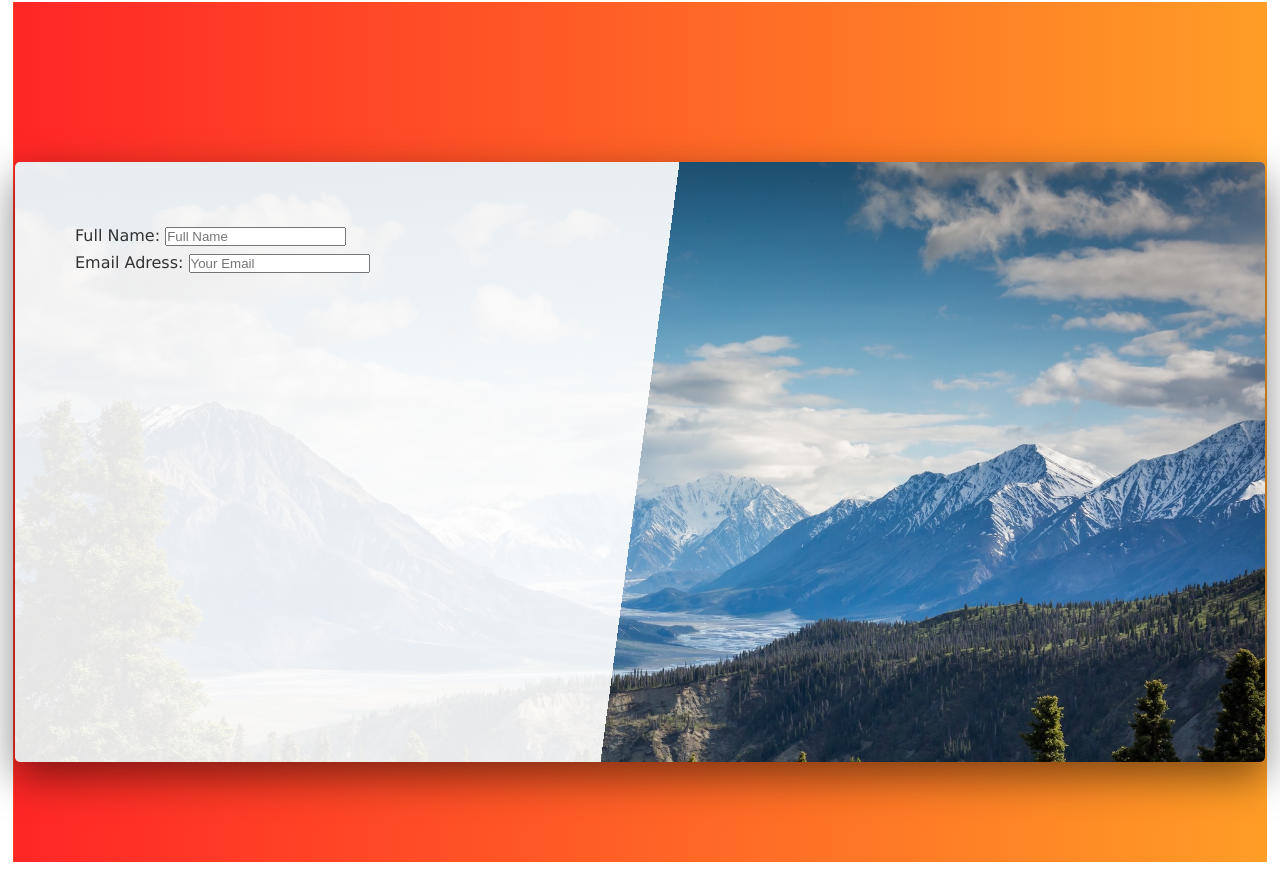
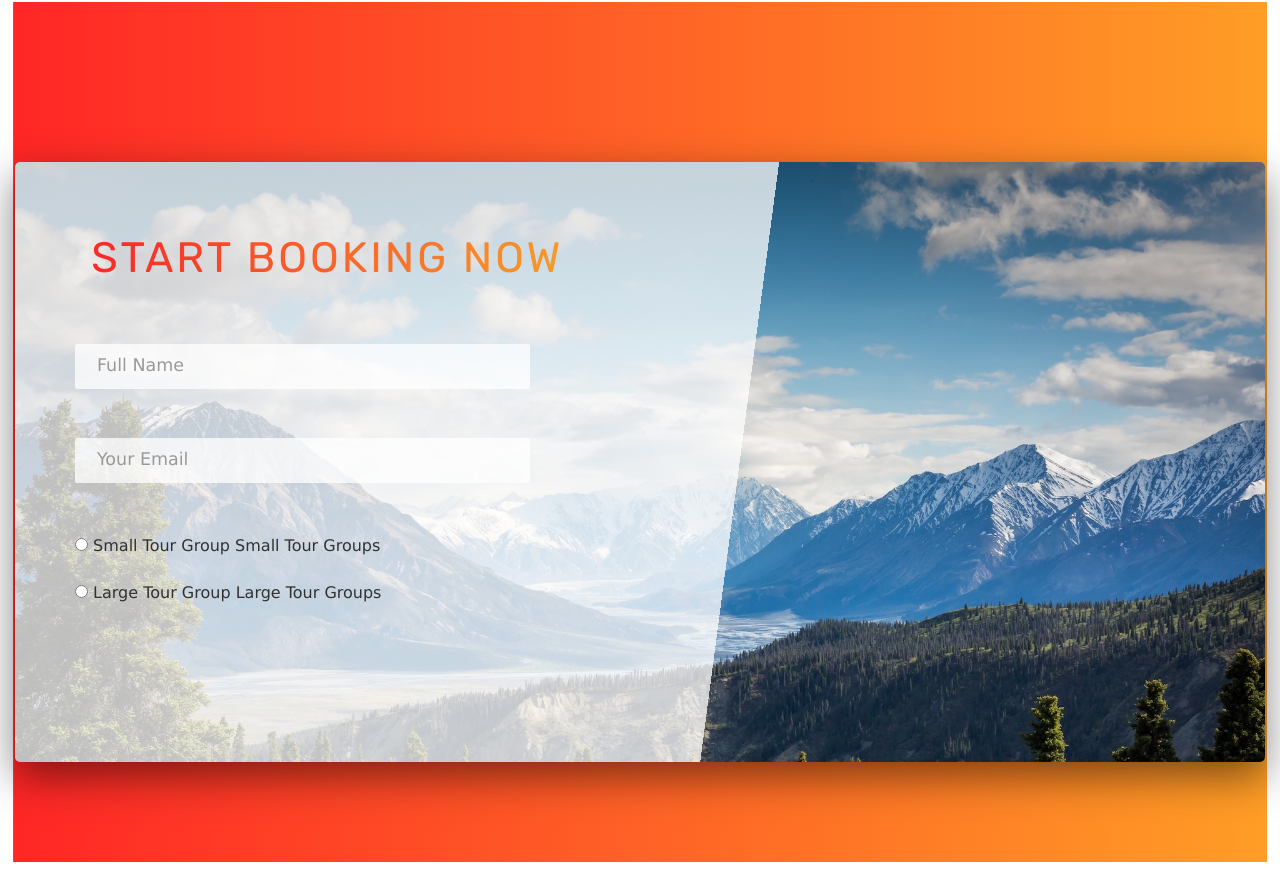
Before and after one commit to EshanTrivedi21/Natours-Tourism, a website: page index.html in a window 1280 px wide. Shown: the part 4100-4975 px from the top of the page. Drawn offline with Linux system fonts and the light colour scheme; grey boxes are pictures that could not be loaded; a web font is replaced by a local one.

Commit message:
booking section v1

```diff
--- a/index.html
+++ b/index.html
@@ -314,14 +314,36 @@
                     <div class="book__form">
                         <form action="#" class="form">
 
-                            <div class="form__group">
-                                <label for="name" class="form__label">Full Name: </label>
-                                <input type="text" class="form__input" placeholder="Full Name" id="name" required>
+                            <div class="u-center-text u-margin-bottom-medium">
+                                <h2 class="heading-secondary">Start Booking Now</h2>
                             </div>
 
                             <div class="form__group">
-                                <label for="name" class="form__label">Email Adress: </label>
+                                <input type="text" class="form__input" placeholder="Full Name" id="name" required>
+                                <label for="name" class="form__label">Full Name </label>
+                            </div>
+
+                            <div class="form__group">
                                 <input type="email" class="form__input" placeholder="Your Email" id="email" required>
+                                <label for="name" class="form__label">Email Adress </label>
+                            </div>
+
+                            <div class="form__group">
+                                <div class="form__radio-group">
+                                    <input type="radio" class="from__radio-input" id="checkbox" name="size" required>
+                                    <label for="small" class="form__radio-label">Small Tour Group</label>
+                                    <span class="form__radio-button"></span>
+                                    Small Tour Groups
+                                </div>
+                            </div>
+
+                            <div class="form__group">
+                                <div class="form__radio-group">
+                                    <input type="radio" class="from__radio-input" id="checkbox" name="size" required>
+                                    <label for="small" class="form__radio-label">Large Tour Group</label>
+                                    <span class="form__radio-button"></span>
+                                    Large Tour Groups
+                                </div>
                             </div>
 
                         </form>
--- a/sass/abstracts/_variables.scss
+++ b/sass/abstracts/_variables.scss
@@ -18,6 +18,7 @@ $color-primary-black:#000000;
 $color-primary-gray:#777;
 $color-primary-gray-light:rgb(175, 175, 175);
 $color-gray-light-1: #f7f7f7;
+$color-secondary-gray:#999;
 
 //GRID
 
--- /dev/null
+++ b/sass/components/_form.scss
@@ -0,0 +1,50 @@
+.form {
+    &__group:not(:last-child) {
+        margin-bottom: 2rem;
+    }
+
+    &__input {
+        font-size: 1.75rem;
+        color: inherit ;
+        padding: 1.1rem 2.2rem;
+        border-radius: 2px;
+        font-family: inherit;
+        background-color: rgba($color-primary-white , 0.75);
+        border: none;
+        border-bottom: 3px solid transparent;
+        width: 90%;
+        display: block;
+        transition: all 0.3s;
+
+        &:focus {
+            outline: none;
+            box-shadow: 0 1rem 2rem rgba($color-primary-black, 0.1);
+            border-bottom: 3px solid #77DD77;
+        }
+
+        &:focus:invalid {
+            border-bottom: 3px solid #FF6961;
+        }
+
+        &::-webkit-input-placeholder {
+            color: $color-secondary-gray;
+        }
+    }
+
+    &__label {
+        font-size: 1.4rem;
+        margin-left: 2.25rem;
+        margin-top: 0.5rem;
+        display: block;
+        transition: all 0.25s;
+    }
+
+    &__input:placeholder-shown + &__label{
+        opacity: 0;
+        visibility: hidden;
+        transform: translateY(-4rem);
+    }
+
+    &__radio-input {
+    }
+}
--- a/sass/main.scss
+++ b/sass/main.scss
@@ -13,6 +13,7 @@
 @import "components/cards";
 @import "components/story";
 @import "components/bg-video";
+@import "components/form";
 
 @import "layouts/header";
 @import "layouts/grid";
--- a/sass/pages/_home.scss
+++ b/sass/pages/_home.scss
@@ -34,7 +34,7 @@
 }
 
 .book{
-    background-image: linear-gradient(97.5deg, rgba($color-primary-white, 0.9) 0%, rgba($color-primary-white, 0.9) 50%, transparent 50%), url(./images/tours2.jpg);
+    background-image: linear-gradient(97.5deg, rgba($color-primary-white, 0.75) 0%, rgba($color-primary-white, 0.75) 57.5%, transparent 57.5%), url(./images/tours2.jpg);
     background-size: 100%;
     height: 60rem;
     border-radius: 5px;
```
Also changed, not shown: styles.css.
